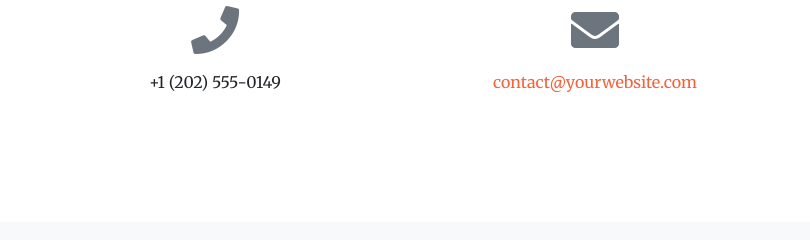
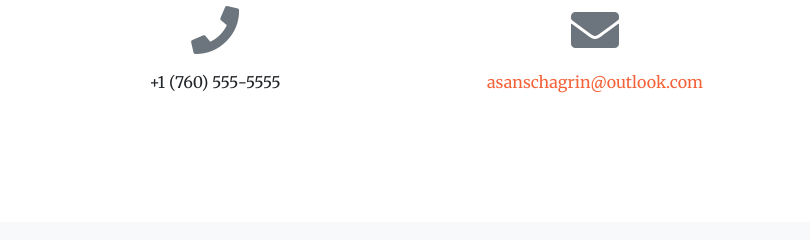
Before and after one commit to asanscha/Portfolio, a website with bundled scripts: page index.html in a window 1280 px wide. Shown: the part 2990-3230 px from the top of the page, 235-1045 px from the left. Built offline with nearby package versions, Linux system fonts and the light colour scheme.

Commit message:
updated contact info

```diff
--- a/index.html
+++ b/index.html
@@ -228,12 +228,12 @@
       <div class="row">
         <div class="col-lg-4 ml-auto text-center mb-5 mb-lg-0">
           <i class="fas fa-phone fa-3x mb-3 text-muted"></i>
-          <div>+1 (202) 555-0149</div>
+          <div>+1 (760) 555-5555</div>
         </div>
         <div class="col-lg-4 mr-auto text-center">
           <i class="fas fa-envelope fa-3x mb-3 text-muted"></i>
           <!-- Make sure to change the email address in anchor text AND the link below! -->
-          <a class="d-block" href="mailto:contact@yourwebsite.com">contact@yourwebsite.com</a>
+          <a class="d-block" href="mailto:asanschagrin@outlook.com">asanschagrin@outlook.com</a>
         </div>
       </div>
     </div>
```
